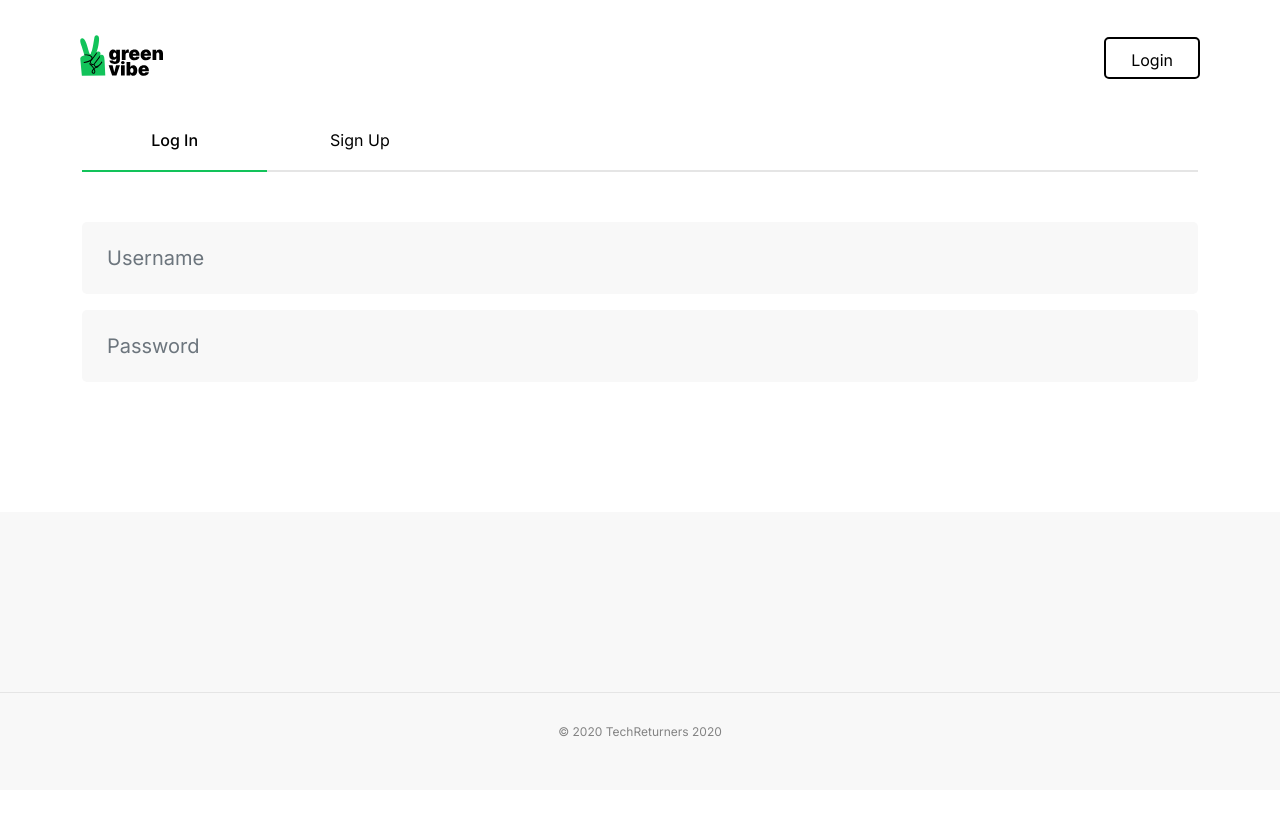
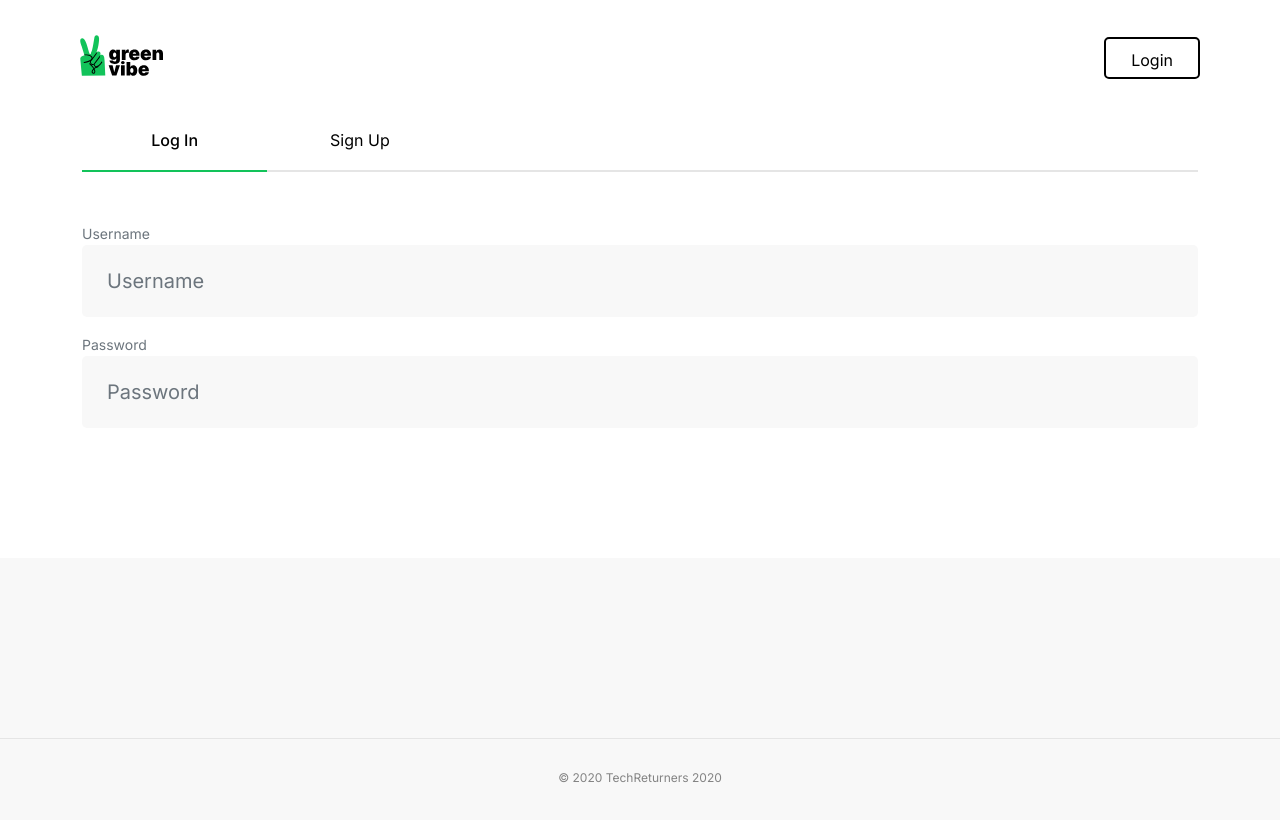
Before and after one commit to Kibeida/HTML-CSS-Mockup, a plain HTML site: page login.html in a window 1280 px wide. Drawn offline with Linux system fonts and the light colour scheme.

Commit message:
Username and Pasword tags updated

```diff
--- a/login.html
+++ b/login.html
@@ -42,10 +42,14 @@
       <div id="popular" class="tab-pane fade in show active">
           <form>
             <div class="form-group">
+              <small id="uname" class="form-text text-muted">Username</small>
+
               <input class="form-control" type="username" name="Userna,
               e" placeholder="Username">
             </div>
             <div class="form-group">
+              <small id="pword" class="form-text text-muted">Password</small>
+
               <input class="form-control" type="password" name="Password,
               e" placeholder="Password">
             </div>
```
